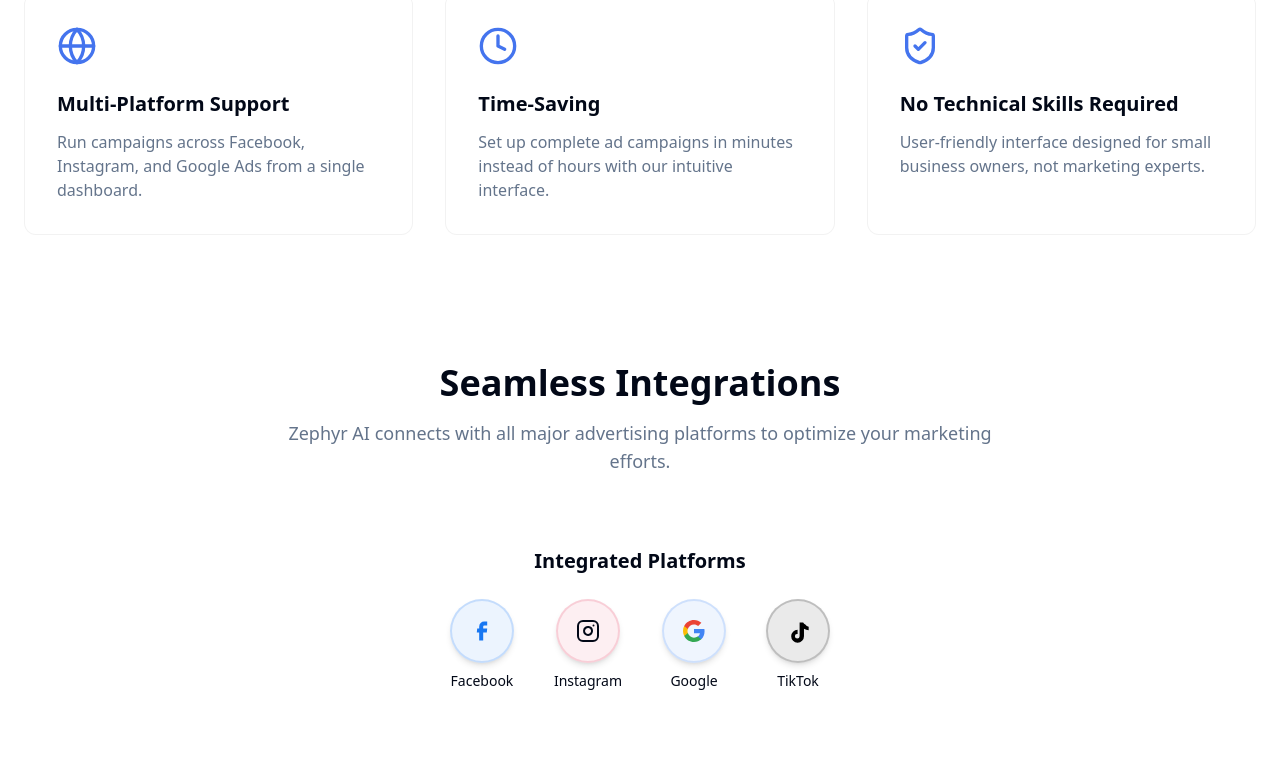
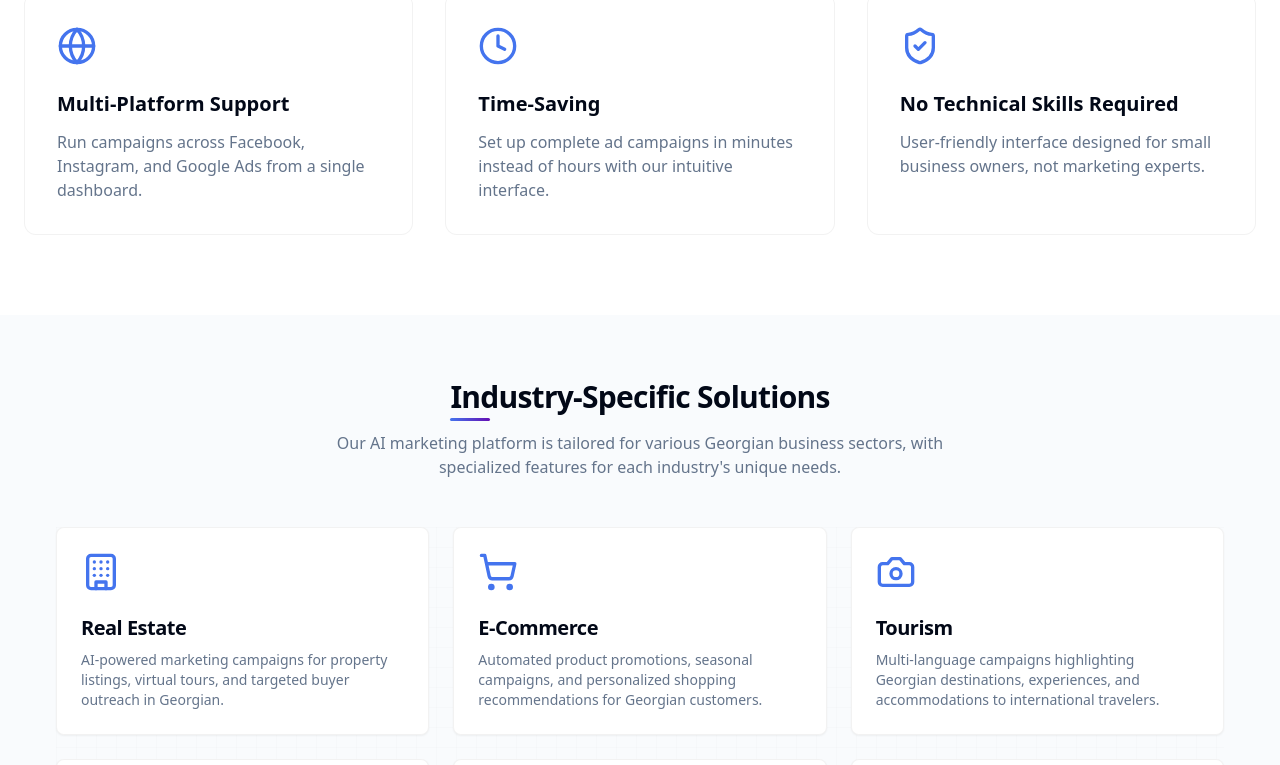
Before and after one commit to kvimso/zephyr-ads-spinner, a React (Vite) app: page / in a window 1280 px wide. Shown: the part 2000-2765 px from the top of the page. Built offline with nearby package versions, Linux system fonts and the light colour scheme.

Commit message:
feat: Implement industry-specific sections and smooth scrolling
- Added sections for different business types.
- Fixed TikTok logo and implemented smooth scrolling for navigation links.

```diff
--- /dev/null
+++ b/src/components/IndustrySolutions.tsx
@@ -0,0 +1,78 @@
+
+import React from 'react';
+import { Card, CardContent, CardDescription, CardHeader, CardTitle } from '@/components/ui/card';
+import { Building, ShoppingCart, Camera, Users, Globe, Briefcase } from 'lucide-react';
+import { cn } from '@/lib/utils';
+
+const industries = [
+  {
+    icon: <Building className="h-10 w-10 text-primary" />,
+    title: "Real Estate",
+    description: "AI-powered marketing campaigns for property listings, virtual tours, and targeted buyer outreach in Georgian."
+  },
+  {
+    icon: <ShoppingCart className="h-10 w-10 text-primary" />,
+    title: "E-Commerce",
+    description: "Automated product promotions, seasonal campaigns, and personalized shopping recommendations for Georgian customers."
+  },
+  {
+    icon: <Camera className="h-10 w-10 text-primary" />,
+    title: "Tourism",
+    description: "Multi-language campaigns highlighting Georgian destinations, experiences, and accommodations to international travelers."
+  },
+  {
+    icon: <Users className="h-10 w-10 text-primary" />,
+    title: "Hospitality",
+    description: "Targeted promotions for restaurants, hotels, and entertainment venues that understand local Georgian preferences."
+  },
+  {
+    icon: <Globe className="h-10 w-10 text-primary" />,
+    title: "Tech Startups",
+    description: "Growth-focused campaigns to help Georgian tech companies reach new users and investors with AI precision."
+  },
+  {
+    icon: <Briefcase className="h-10 w-10 text-primary" />,
+    title: "Professional Services",
+    description: "Specialized marketing for lawyers, accountants, and consultants that speaks to Georgian business culture."
+  }
+];
+
+const IndustrySolutions = () => {
+  return (
+    <section id="industries" className="py-16 px-4 md:px-6 w-full section bg-muted/40">
+      <div className="container">
+        <div className="text-center mb-12">
+          <h2 className="text-3xl font-bold tracking-tight section-title mb-4">Industry-Specific Solutions</h2>
+          <p className="text-muted-foreground max-w-2xl mx-auto">
+            Our AI marketing platform is tailored for various Georgian business sectors, with specialized features for each industry's unique needs.
+          </p>
+        </div>
+
+        <div className="grid grid-cols-1 md:grid-cols-2 lg:grid-cols-3 gap-6 stagger-animation">
+          {industries.map((industry, index) => (
+            <Card
+              key={index}
+              className={cn(
+                "feature-card h-full border-muted-foreground/20 shadow-sm hover:shadow-md animate-fade-in opacity-0",
+                index % 2 === 0 ? "animate-slide-in-left" : "animate-slide-in-right"
+              )}
+              style={{ animationDelay: `${0.1 + index * 0.1}s` }}
+            >
+              <CardHeader className="pb-2">
+                <div className="mb-4">{industry.icon}</div>
+                <CardTitle className="text-xl">{industry.title}</CardTitle>
+              </CardHeader>
+              <CardContent>
+                <CardDescription className="text-sm text-muted-foreground">
+                  {industry.description}
+                </CardDescription>
+              </CardContent>
+            </Card>
+          ))}
+        </div>
+      </div>
+    </section>
+  );
+};
+
+export default IndustrySolutions;
--- a/src/components/Navbar.tsx
+++ b/src/components/Navbar.tsx
@@ -9,7 +9,7 @@ const Navbar = () => {
   const [isMenuOpen, setIsMenuOpen] = React.useState(false);
 
   return (
-    <nav className="w-full py-4 bg-background border-b">
+    <nav className="w-full py-4 bg-background border-b sticky top-0 z-50">
       <div className="container flex justify-between items-center">
         <div className="flex items-center space-x-2">
           <Link to="/" className="font-bold text-2xl text-primary hover:opacity-90 transition-opacity">Zephyr</Link>
@@ -20,6 +20,9 @@ const Navbar = () => {
         <div className="hidden md:flex items-center space-x-6">
           <a href="#features" className="text-foreground hover:text-primary transition-colors">
             Features
+          </a>
+          <a href="#industries" className="text-foreground hover:text-primary transition-colors">
+            Industries
           </a>
           <a href="#pricing" className="text-foreground hover:text-primary transition-colors">
             Pricing
@@ -49,6 +52,13 @@ const Navbar = () => {
                 Features
               </a>
               <a
+                href="#industries"
+                className="text-foreground hover:text-primary transition-colors"
+                onClick={() => setIsMenuOpen(false)}
+              >
+                Industries
+              </a>
+              <a
                 href="#pricing"
                 className="text-foreground hover:text-primary transition-colors"
                 onClick={() => setIsMenuOpen(false)}
--- a/src/index.css
+++ b/src/index.css
@@ -1,4 +1,3 @@
-
 @tailwind base;
 @tailwind components;
 @tailwind utilities;
@@ -84,6 +83,8 @@
 .feature-card {
   transition: transform 0.3s ease, box-shadow 0.3s ease;
   border: 1px solid rgba(0, 0, 0, 0.05);
+  position: relative;
+  overflow: hidden;
 }
 
 .feature-card:hover {
@@ -91,14 +92,48 @@
   box-shadow: 0 10px 25px rgba(0, 0, 0, 0.1);
 }
 
+.feature-card::before {
+  content: '';
+  position: absolute;
+  top: 0;
+  left: 0;
+  width: 100%;
+  height: 3px;
+  background: linear-gradient(to right, hsl(var(--primary)), hsl(var(--secondary)));
+  opacity: 0;
+  transition: opacity 0.3s ease;
+}
+
+.feature-card:hover::before {
+  opacity: 1;
+}
+
 .pricing-card {
   transition: transform 0.3s ease, box-shadow 0.3s ease;
   border: 1px solid rgba(0, 0, 0, 0.05);
+  position: relative;
+  overflow: hidden;
 }
 
 .pricing-card:hover {
   transform: translateY(-5px);
   box-shadow: 0 10px 25px rgba(0, 0, 0, 0.1);
+}
+
+.pricing-card::before {
+  content: '';
+  position: absolute;
+  top: 0;
+  left: 0;
+  width: 100%;
+  height: 3px;
+  background: linear-gradient(to right, hsl(var(--primary)), hsl(var(--secondary)));
+  opacity: 0;
+  transition: opacity 0.3s ease;
+}
+
+.pricing-card:hover::before {
+  opacity: 1;
 }
 
 /* Grid styling improvements */
@@ -114,8 +149,8 @@
   right: 0;
   bottom: 0;
   background-image:
-    linear-gradient(to right, rgba(0, 0, 0, 0.03) 1px, transparent 1px),
-    linear-gradient(to bottom, rgba(0, 0, 0, 0.03) 1px, transparent 1px);
+    linear-gradient(to right, rgba(0, 0, 0, 0.02) 1px, transparent 1px),
+    linear-gradient(to bottom, rgba(0, 0, 0, 0.02) 1px, transparent 1px);
   background-size: 20px 20px;
   pointer-events: none;
   z-index: -1;
@@ -124,6 +159,7 @@
 .section {
   position: relative;
   overflow: hidden;
+  scroll-margin-top: 80px;
 }
 
 .section::after {
@@ -216,6 +252,45 @@
   box-shadow: 0px 5px 20px rgba(0, 0, 0, 0.05);
 }
 
+/* TikTok logo styles */
+.tiktok-logo {
+  position: relative;
+  width: 25px;
+  height: 25px;
+  display: inline-flex;
+  align-items: center;
+  justify-content: center;
+}
+
+.tiktok-logo::before,
+.tiktok-logo::after {
+  content: '';
+  position: absolute;
+  width: 7px;
+  height: 15px;
+  background: black;
+}
+
+.tiktok-logo::before {
+  left: 6px;
+  background: #25F4EE;
+}
+
+.tiktok-logo::after {
+  left: 12px;
+  background: #FE2C55;
+}
+
+.tiktok-logo-overlay {
+  position: absolute;
+  width: 7px;
+  height: 15px;
+  left: 9px;
+  background: black;
+  z-index: 1;
+  mix-blend-mode: lighten;
+}
+
 /* Improved button styling */
 .btn-glow {
   position: relative;
--- a/src/pages/Index.tsx
+++ b/src/pages/Index.tsx
@@ -1,5 +1,5 @@
 
-import React from 'react';
+import React, { useEffect } from 'react';
 import Navbar from '@/components/Navbar';
 import Hero from '@/components/Hero';
 import Features from '@/components/Features';
@@ -10,6 +10,7 @@ import IntegrationLogosSection from '@/components/IntegrationLogosSection';
 import AboutSection from '@/components/AboutSection';
 import CtaSection from '@/components/CtaSection';
 import ChatWidget from '@/components/ChatWidget';
+import IndustrySolutions from '@/components/IndustrySolutions';
 
 const Index = () => {
   const scrollToPricing = () => {
@@ -19,12 +20,35 @@ const Index = () => {
     }
   };
 
+  useEffect(() => {
+    // Add smooth scrolling to all links with hash
+    const handleNavClick = (event: MouseEvent) => {
+      const target = event.target as HTMLElement;
+      const link = target.closest('a');
+
+      if (link && link.hash && link.hash.startsWith('#')) {
+        event.preventDefault();
+        const targetElement = document.querySelector(link.hash);
+        if (targetElement) {
+          targetElement.scrollIntoView({ behavior: 'smooth' });
+        }
+      }
+    };
+
+    document.addEventListener('click', handleNavClick);
+
+    return () => {
+      document.removeEventListener('click', handleNavClick);
+    };
+  }, []);
+
   return (
     <div className="min-h-screen flex flex-col">
       <Navbar />
       <Hero />
       <AIDemoSection scrollToPricing={scrollToPricing} />
       <Features />
+      <IndustrySolutions />
       <IntegrationLogosSection />
       <AboutSection />
       <Pricing />
```
